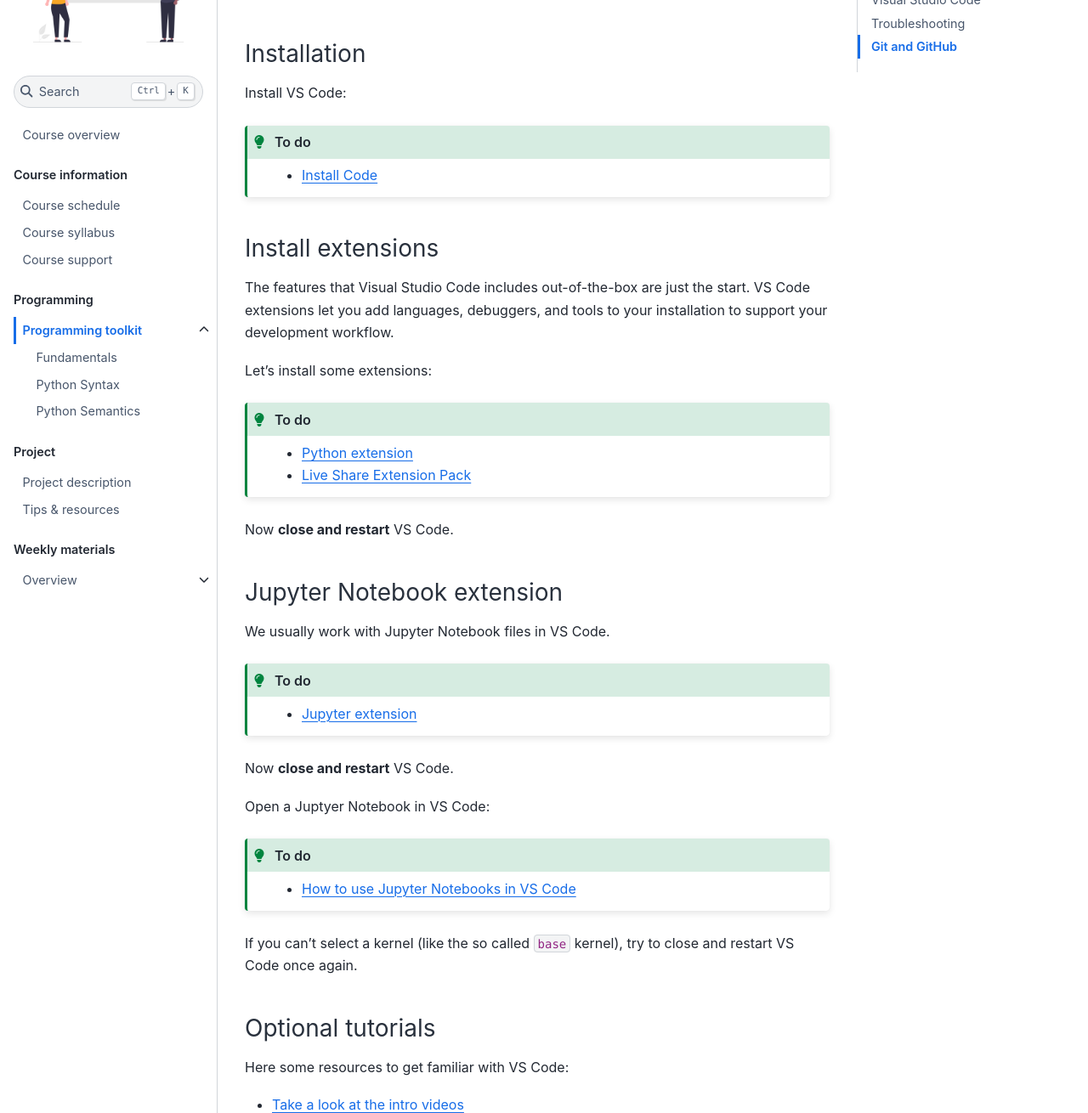
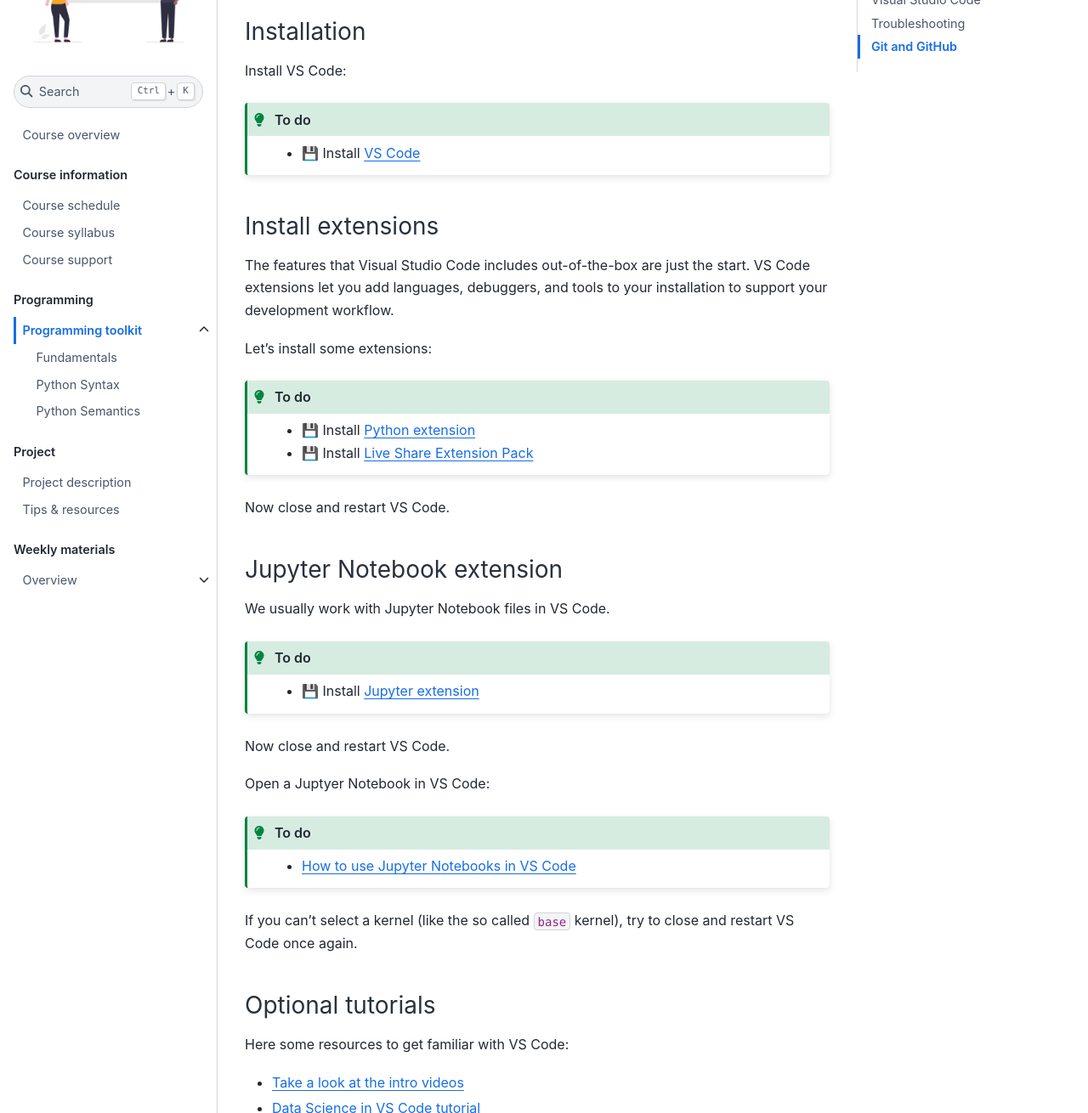
Before and after one commit to dst-ws22/website, a Jupyter Book: the page built from docs/programming-toolkit.md, in a window 1280 px wide and 1400 px high, scrolled down 3701 px, cut to the strip 90-1400 px from the top of the window. Shown: the whole strip at 85% size. Built offline with Jupyter Book 1.0.4 settings and Sphinx 7.4.7 and the Sphinx Book theme 1.1.4, drawn with Linux system fonts in a browser that asks for light colours; comment, search, counter and statistics services are not loaded; some of the changed text lies outside the part shown.

Commit message:
Update programming-toolkit.md

````diff
--- a/docs/programming-toolkit.md
+++ b/docs/programming-toolkit.md
@@ -64,7 +64,7 @@
 ```{admonition} To do
 :class: tip
 
-- [Anaconda installation](https://www.anaconda.com/products/individual)
+- [💾 Anaconda installation](https://www.anaconda.com/products/individual)
 
 ```
 
@@ -170,7 +170,7 @@
 
 ```{admonition} To do
 :class: tip
-- [Install Code](https://code.visualstudio.com/)
+- 💾 Install [VS Code](https://code.visualstudio.com/)
 ```
 
 ### Install extensions
@@ -181,14 +181,14 @@
 
 ```{admonition} To do
 :class: tip
-- [Python extension](https://marketplace.visualstudio.com/items?itemName=ms-python.python)
+- 💾 Install [Python extension](https://marketplace.visualstudio.com/items?itemName=ms-python.python)
 
 
-- [Live Share Extension Pack](https://marketplace.visualstudio.com/items?itemName=MS-vsliveshare.vsliveshare-pack)
+- 💾 Install [Live Share Extension Pack](https://marketplace.visualstudio.com/items?itemName=MS-vsliveshare.vsliveshare-pack)
 
 ```
 
-Now **close and restart** VS Code.
+Now close and restart VS Code.
 
 ### Jupyter Notebook extension
 
@@ -196,9 +196,9 @@
 
 ```{admonition} To do
 :class: tip
-- [Jupyter extension](https://marketplace.visualstudio.com/items?itemName=ms-toolsai.jupyter)
+- 💾 Install [Jupyter extension](https://marketplace.visualstudio.com/items?itemName=ms-toolsai.jupyter)
 ```
-Now **close and restart** VS Code.
+Now close and restart VS Code.
 
 Open a Juptyer Notebook in VS Code:
 
@@ -226,7 +226,6 @@
 
 - [Windows](https://stackoverflow.com/a/61937090/14796848)
 - [Mac](https://stackoverflow.com/a/55203534/14796848)
-
 
 
 (github)=
@@ -261,7 +260,7 @@
 ```{admonition} To do
 :class: tip
 
-- [Install Git](https://git-scm.com/downloads)
+- 💾 Install [Git](https://git-scm.com/downloads)
 ```
 
 
@@ -273,9 +272,9 @@
 
 - [Create a free GitHub account with your HdM-email](https://github.com/join)
 - Verify your GitHub email
-- Install the [VS Code GitHub extension](https://code.visualstudio.com/docs/editor/github)
+- 💾 Install the [VS Code GitHub extension](https://code.visualstudio.com/docs/editor/github)
 - Go to our [GitHub course classroom](https://classroom.github.com/classrooms/114822519-dst-ws22/roster), find your HdM id and link it with your GitHub account
-- [Install GitHub desktop to synchronize your machine with GitHub](https://desktop.github.com/)
+- 💾 Install [GitHub desktop](https://desktop.github.com/) to synchronize your machine with GitHub
 ```
 
 
@@ -288,7 +287,7 @@
 ```{admonition} To do
 :class: tip
 
-- Install the [VS Code GitHub Classroom extension](https://marketplace.visualstudio.com/items?itemName=GitHub.classroom&ssr=false#overview)
+-  💾 Install the [VS Code GitHub Classroom extension](https://marketplace.visualstudio.com/items?itemName=GitHub.classroom&ssr=false#overview)
 
 ```
 
````
Also changed, not shown: other parts of docs/programming-toolkit.md (+4 -4 lines).
